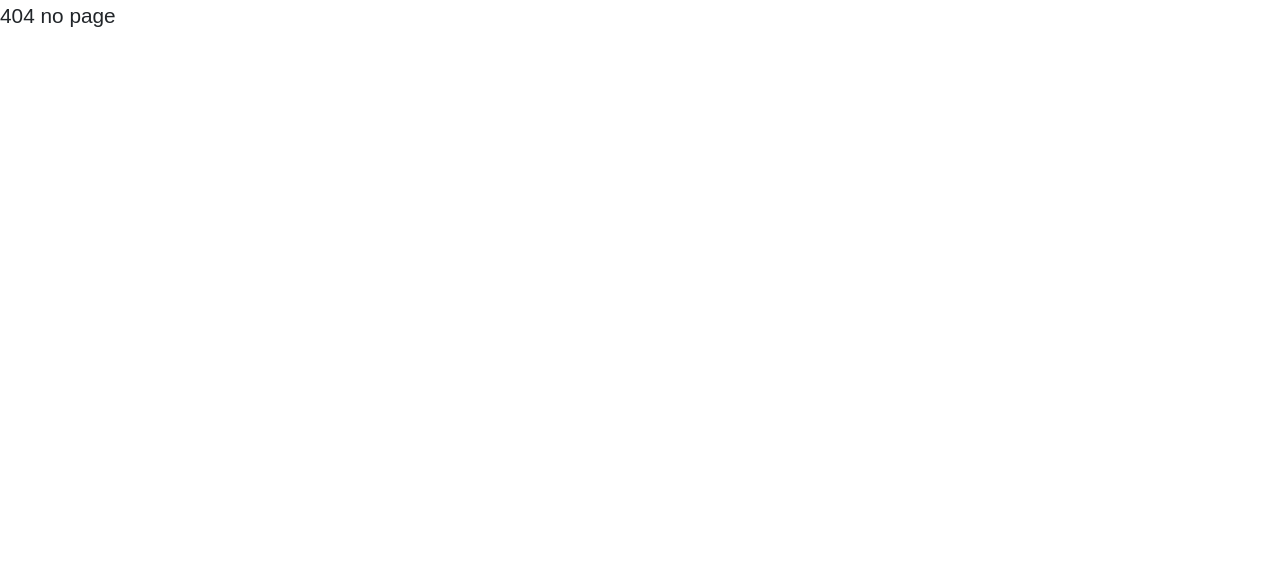
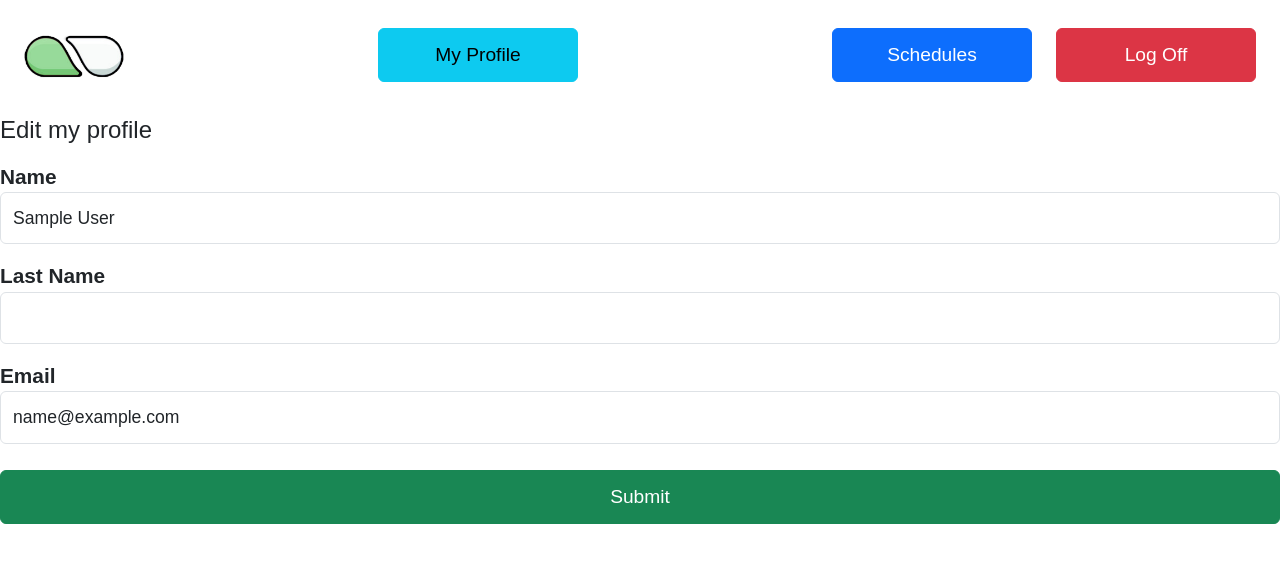
Before and after one commit to EmileMeskauskaite/Pill-Pall, a React (Vite) app: page /profile-page/1 in a window 1280 px wide. Shown: the top 562 px of the page. Built offline with nearby package versions, Linux system fonts and the light colour scheme; sample sign-in values are in the browser's storage.

Commit message:
feat: Add ProfilePage component and update routing in MainRouter

```diff
--- a/src/MainRouter.jsx
+++ b/src/MainRouter.jsx
@@ -17,6 +17,7 @@ import CaretakerLogin from "./pages/Caretaker-login";
 import CaretakerRegister from "./pages/Caretaker-register";
 import CaretakerPage from "./pages/Caretaker-page";
 import ResetPassword from "./pages/ResetPassword-page";
+import ProfilePage from "./pages/Profile-page";
 import NoPage from "./pages/NoPage";
 
 const router = createBrowserRouter(
@@ -33,6 +34,7 @@ const router = createBrowserRouter(
       <Route path="/caretaker-page" element={<CaretakerPage />} />
       <Route path="/reset-password/:type/email" element={<ResetPassword />} />
       <Route path="/reset-password/:type/password" element={<ResetPassword />} />
+      <Route path="/profile-page/:userId" element={<ProfilePage />} />
       <Route path="/*" element={<NoPage />} />
     </>
   )
--- a/src/components/Header.jsx
+++ b/src/components/Header.jsx
@@ -10,7 +10,9 @@ const Header = () => {
   const handleLogOff = () => {
     localStorage.clear();
   };
-
+  const userData = localStorage.getItem("user");
+  const userPage ="/profile-page/" + JSON.parse(userData)?.id?.toString();
+  const caretakerPage = "/profile-page/" +JSON.parse(caretakerData)?.id?.toString();
   return (
     <>
       <div className="d-flex justify-content-between align-items-center mb-3 mx-4">
@@ -18,10 +20,28 @@ const Header = () => {
         <Link to="">
           <img src={logo} style={{ width: "100px", height: "auto" }} />
         </Link>
-
+        {/* User profile button*/}
+        {!urlPath.includes("/profile-page/:userId") && caretakerData && (
+            <Link
+              className="btn btn-info"
+              to={caretakerPage}
+              style={{ width: "200px" }}
+            >
+              My Profile
+            </Link>
+          )}
+            {!urlPath.includes("/profile-page/:userId") && !caretakerData && (
+            <Link
+              className="btn btn-info"
+              to={userPage}
+              style={{ width: "200px" }}
+            >
+              My Profile
+            </Link>
+          )}
         <div className="d-flex gap-4">
           {/* Go back to caretaker page */}
-          {!urlPath.includes("/caretaker-page") && caretakerData && (
+          {!urlPath.includes("/caretaker-page/") && caretakerData && (
             <Link
               className="btn btn-warning"
               to="/caretaker-page"
@@ -42,7 +62,7 @@ const Header = () => {
           )}
 
           {/* Schedules Button */}
-          {urlPath.includes("/medicine") && (
+          {(urlPath.includes("/medicine") || urlPath.includes("/profile-page")) && (
             <Link
               className="btn btn-primary"
               to="/schedule"
--- /dev/null
+++ b/src/pages/Profile-page.jsx
@@ -0,0 +1,102 @@
+import React from 'react';
+import Header from '../components/Header';
+import { useState } from 'react';
+
+const ProfilePage = () => {
+
+    let userData;
+    let userType;
+
+    if (localStorage.getItem('caretaker')) {
+        userData = JSON.parse(localStorage.getItem('caretaker'));
+        userType = 'caretaker'
+    }
+    else {
+        userData = JSON.parse(localStorage.getItem('user'));
+        userType = 'users'
+    }
+
+    const [formData, setFormData] = useState({name: userData.name, surname: userData.surname, email: userData.email});
+
+    const handleChange = (e) => {
+        const { name, value } = e.target;
+        setFormData({ ...formData, [name]: value });
+        localStorage.setItem(userType, JSON.stringify(userData));
+    };
+    const handleSubmit = async (e) => {
+        e.preventDefault();
+        const token = localStorage.getItem('token');
+        if (!token) {
+            alert('Authentication token is missing');
+            return;
+        }
+
+
+        const endpoint = userType === 'caretaker' ? `http://localhost:5169/caretaker/${userData.id}` : `http://localhost:5169/user/${userData.id}`;
+        try {
+            console.log(endpoint);
+            const response = await fetch(endpoint, {
+                method: 'PUT',
+                headers: {
+                    'Content-Type': 'application/json',
+                    'Authorization': `Bearer ${token}`,
+                },
+                body: JSON.stringify(formData),
+            });
+            if (!response.ok) {
+                throw new Error(`Failed to update ${userType} profile`);
+            }
+            alert(`${userType.charAt(0).toUpperCase() + userType.slice(1)} profile updated successfully`);
+        } catch (error) {
+            console.error(error);
+            alert('An error occurred while updating the profile');
+        }
+    }
+
+    return (
+        <> <Header />
+        <form onSubmit={handleSubmit}>
+            <h4 className="mb-3">Edit my profile</h4>
+
+            <div className="mb-2">
+                <label>Name</label>
+                <input
+                    type="text"
+                    name="name"
+                    className="form-control"
+                    value={formData.name}
+                    onChange={handleChange}
+                    required
+                />
+            </div>
+
+            <div className="mb-2">
+                <label>Last Name</label>
+                <input
+                    type="text"
+                    name="surname"
+                    className="form-control"
+                    value={formData.surname}
+                    onChange={handleChange}
+                    required
+                />
+            </div>
+
+            <div className="mb-2">
+                <label>Email</label>
+                <input
+                    type="text"
+                    name="email"
+                    className="form-control"
+                    value={formData.email}
+                    onChange={handleChange}
+                    required
+                />
+            </div>
+            <button type="submit" className="btn btn-success">Submit</button>
+        </form>
+    </>
+    );
+};
+
+export default ProfilePage;
```
